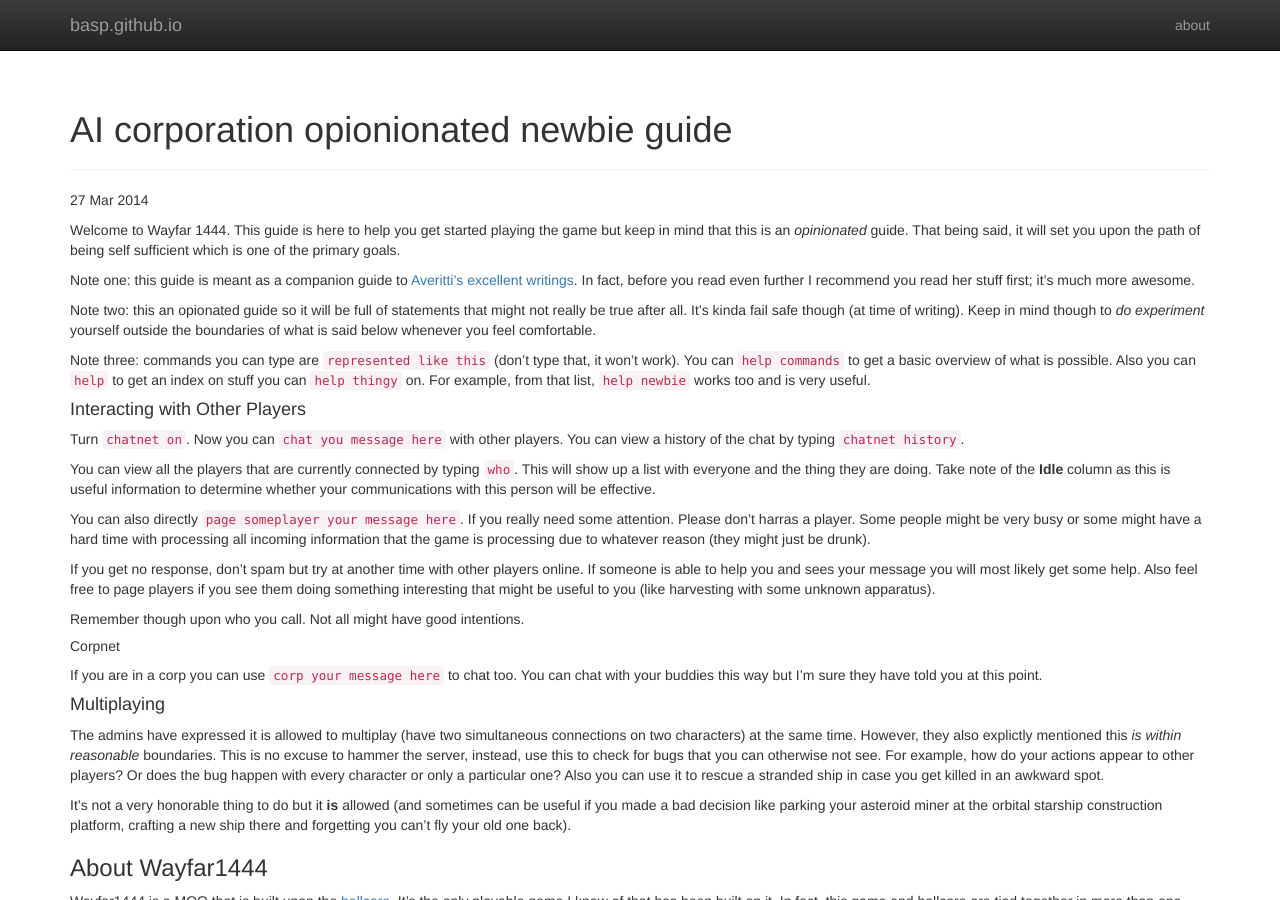
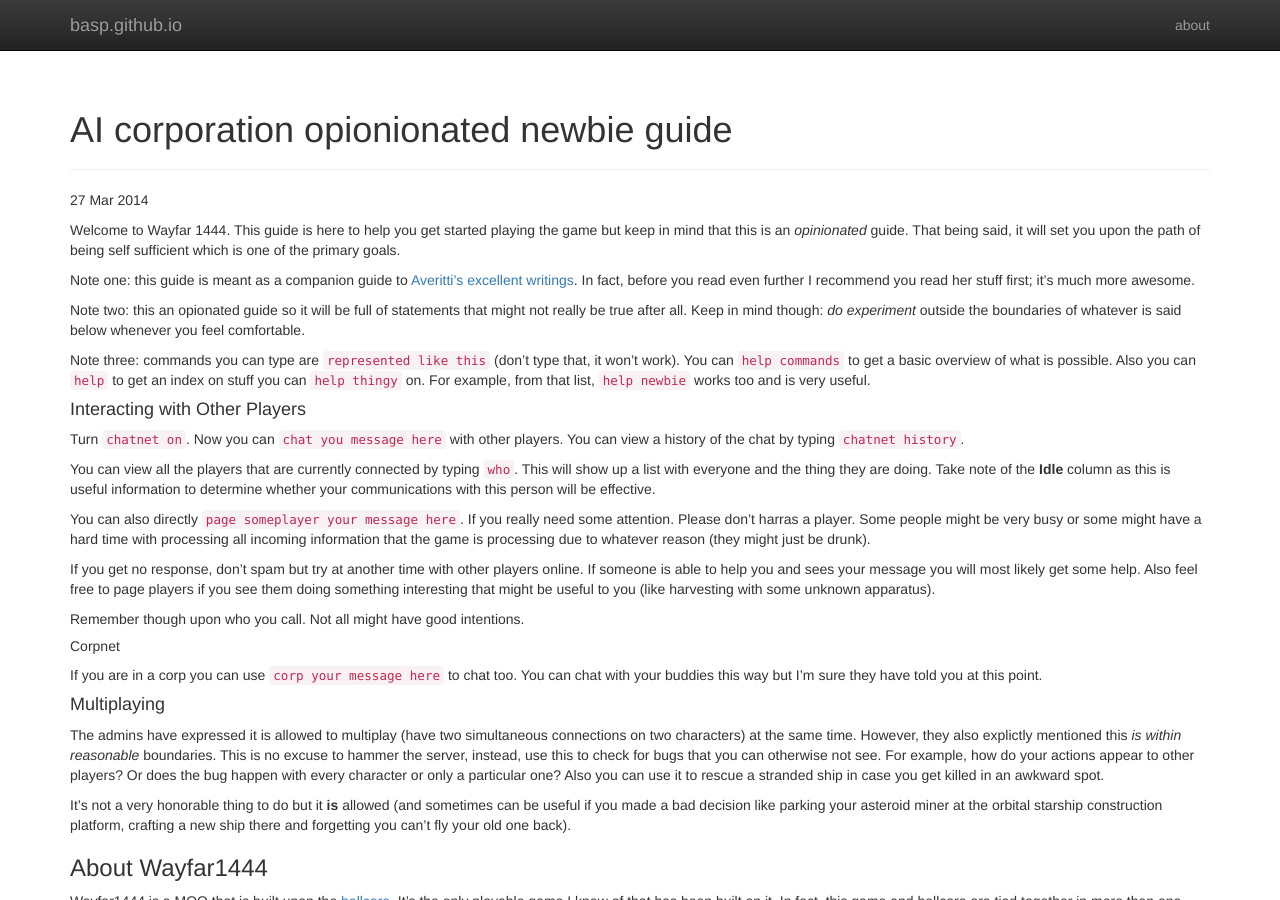
Before and after one commit to basp/basp.github.io, a Jekyll site: the page built from _posts/2014-03-27-AI-opinionated-newbie-guide.md, in a window 1280 px wide and 900 px high. Built offline with Jekyll 4.4.1, drawn with Linux system fonts in a browser that asks for light colours; nearby versions of some CDN libraries; Markdown is read by kramdown in place of the engine named in the settings.

Commit message:
Prose change

```diff
--- a/_posts/2014-03-27-AI-opinionated-newbie-guide.md
+++ b/_posts/2014-03-27-AI-opinionated-newbie-guide.md
@@ -7,7 +7,7 @@ Welcome to Wayfar 1444. This guide is here to help you get started playing the g
 
 Note one: this guide is meant as a companion guide to [Averitti's excellent writings](https://sites.google.com/site/accordingtomariah/change-the-banner). In fact, before you read even further I recommend you read her stuff first; it's much more awesome.
 
-Note two: this an opionated guide so it will be full of statements that might not really be true after all. It's kinda fail safe though (at time of writing). Keep in mind though to _do experiment_ yourself outside the boundaries of what is said below whenever you feel comfortable.
+Note two: this an opionated guide so it will be full of statements that might not really be true after all. Keep in mind though: _do experiment_ outside the boundaries of whatever is said below whenever you feel comfortable.
 
 Note three: commands you can type are `represented like this` (don't type that, it won't work). You can `help commands` to get a basic overview of what is possible. Also you can `help` to get an index on stuff you can `help thingy` on. For example, from that list, `help newbie` works too and is very useful.
 
```
